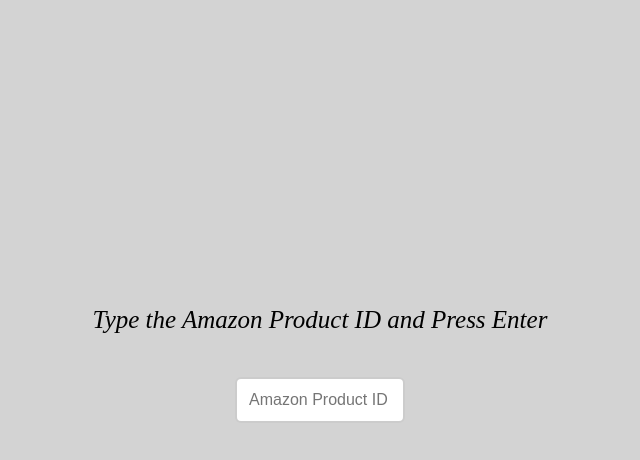
After one commit to ishikaarora/Aspect-Sentiment-Analysis-on-Amazon-Reviews, a Flask app: template UI_stuff/templates/SearchBar.html in a window 1280 px wide. The commit adds this page. Shown: the top 460 px of the page, without its empty margins (320-960 px from the left). Run offline with Flask 2, Linux system fonts and the light colour scheme; the template is opened without the code that fills it, so the values that code supplies are empty.

Commit message:
Created initial search bar, made some changes to review landing page

```diff
--- /dev/null
+++ b/UI_stuff/templates/SearchBar.html
@@ -0,0 +1,51 @@
+<!DOCTYPE html>
+<html lang="en">
+
+    <head>
+         <meta charset="utf-8">
+         <meta http-equiv="X-UA-Compatible" content="IE=edge">
+         <meta name="viewport" content="width=device-width, initial-scale=1">
+         <meta name="description" content="">
+         <meta name="author" content="">
+         <link rel="stylesheet" href="https://cdnjs.cloudflare.com/ajax/libs/font-awesome/4.7.0/css/font-awesome.min.css">
+         <style>
+         input[type=text] {
+            width: 170px;
+            box-sizing: border-box;
+            border: 2px solid #ccc;
+            border-radius: 6px;
+            font-size: 16px;
+            background-color: white;
+            background-position: 10px 10px;
+            background-repeat: no-repeat;
+            padding: 12px 12px 12px 12px;
+            -webkit-transition: width 0.25s ease-in-out;
+            transition: width 0.25s ease-in-out;
+         }
+         input[type=text]:focus {
+            width: 50%;
+        }
+         .center {
+            position: fixed;
+            top: 50%;
+            left: 50%;
+            transform: translate(-50%, -50%);
+         }
+        .center1 {
+            position: fixed;
+            font-size: 25px;
+            top: 40%;
+            left: 50%;
+            transform: translate(-50%, -50%);
+         }
+         body {background-color: #D3D3D3;}
+        </style>
+    </head>
+    <form>
+        <input type="text" name="searchBar" class="center" placeholder="Amazon Product ID">
+    </form>
+    <body>
+         <i class="center1" >Type the Amazon Product ID and Press Enter</i>
+    </body>
+
+</html>
```
Also changed, not shown: UI_stuff/templates/Review.html (+13 -12 lines).
